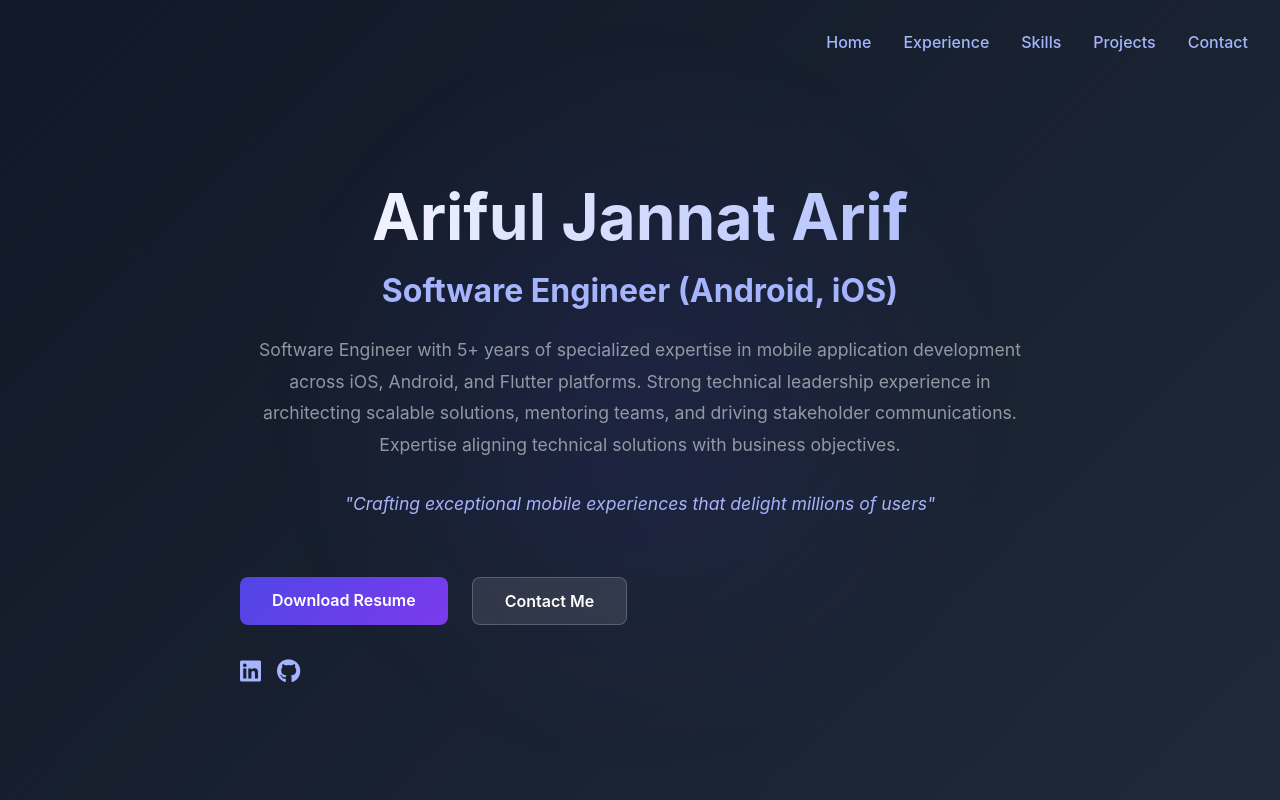
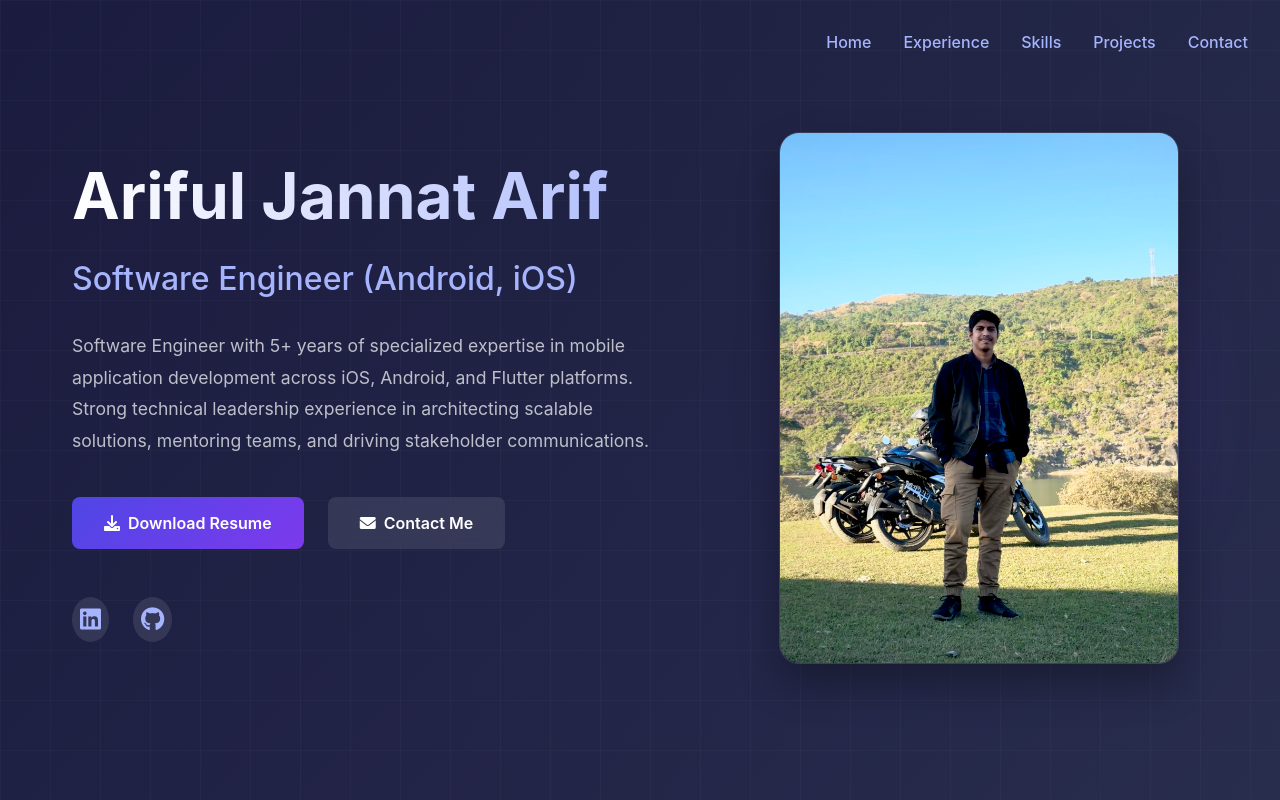
Before and after one commit to cse-ariful/portfolio, a React (Create React App) app: page / in a window 1280 px wide. Shown: the top 800 px of the page. Built offline with nearby package versions, Linux system fonts and the light colour scheme.

Commit message:
Redesigned the landing page

```diff
--- a/src/App.js
+++ b/src/App.js
@@ -8,6 +8,7 @@ import Skills from './components/Skills';
 import Projects from './components/Projects';
 import Contact from './components/Contact';
 import SideProjects from './components/SideProjects';
+import HeroAlt from './components/HeroAlt';
 
 const AppContainer = styled.div`
   min-height: 100vh;
@@ -23,7 +24,8 @@ function App() {
       <GlobalStyles />
       <Navbar />
       <Main>
-        <Hero />
+        {/* <Hero /> */}
+        <HeroAlt />
         <Skills />
         <SideProjects />
         <Experience />
--- /dev/null
+++ b/src/components/HeroAlt.js
@@ -0,0 +1,261 @@
+import React from 'react';
+import styled, { keyframes } from 'styled-components';
+
+const gradientMove = keyframes`
+  0% {
+    background-position: 0% 50%;
+  }
+  50% {
+    background-position: 100% 50%;
+  }
+  100% {
+    background-position: 0% 50%;
+  }
+`;
+
+const fadeInUp = keyframes`
+  from {
+    opacity: 0;
+    transform: translateY(20px);
+  }
+  to {
+    opacity: 1;
+    transform: translateY(0);
+  }
+`;
+
+const HeroSection = styled.section`
+  min-height: 100vh;
+  background: linear-gradient(135deg, #0f172a 0%, #1e293b 100%);
+  position: relative;
+  overflow: hidden;
+  display: flex;
+  align-items: center;
+  justify-content: center;
+`;
+
+const GradientBackground = styled.div`
+  position: absolute;
+  top: 0;
+  left: 0;
+  right: 0;
+  bottom: 0;
+  background: linear-gradient(
+    45deg,
+    rgba(79, 70, 229, 0.1) 0%,
+    rgba(124, 58, 237, 0.1) 50%,
+    rgba(139, 92, 246, 0.1) 100%
+  );
+  background-size: 200% 200%;
+  animation: ${gradientMove} 15s ease infinite;
+`;
+
+const GridPattern = styled.div`
+  position: absolute;
+  top: 0;
+  left: 0;
+  right: 0;
+  bottom: 0;
+  background-image: linear-gradient(rgba(255, 255, 255, 0.05) 1px, transparent 1px),
+    linear-gradient(90deg, rgba(255, 255, 255, 0.05) 1px, transparent 1px);
+  background-size: 50px 50px;
+  opacity: 0.5;
+`;
+
+const Content = styled.div`
+  max-width: 1200px;
+  width: 100%;
+  padding: 2rem;
+  position: relative;
+  z-index: 1;
+  display: grid;
+  grid-template-columns: 1.2fr 0.8fr;
+  gap: 4rem;
+  align-items: center;
+
+  @media (max-width: 1024px) {
+    grid-template-columns: 1fr;
+    text-align: center;
+  }
+`;
+
+const TextContent = styled.div`
+  animation: ${fadeInUp} 1s ease-out;
+
+  h1 {
+    font-size: clamp(2.5rem, 5vw, 4rem);
+    font-weight: 700;
+    margin-bottom: 1.5rem;
+    background: linear-gradient(to right, #fff, #a5b4fc);
+    -webkit-background-clip: text;
+    -webkit-text-fill-color: transparent;
+    line-height: 1.2;
+  }
+
+  h2 {
+    font-size: clamp(1.5rem, 3vw, 2rem);
+    color: #a5b4fc;
+    margin-bottom: 2rem;
+    font-weight: 500;
+  }
+
+  p {
+    font-size: 1.1rem;
+    color: #e5e7eb;
+    line-height: 1.8;
+    margin-bottom: 2.5rem;
+    opacity: 0.8;
+    max-width: 600px;
+
+    @media (max-width: 1024px) {
+      margin: 0 auto 2.5rem;
+    }
+  }
+`;
+
+const ButtonGroup = styled.div`
+  display: flex;
+  gap: 1.5rem;
+  margin-bottom: 3rem;
+
+  @media (max-width: 1024px) {
+    justify-content: center;
+  }
+
+  @media (max-width: 480px) {
+    flex-direction: column;
+    align-items: stretch;
+  }
+`;
+
+const Button = styled.a`
+  padding: 1rem 2rem;
+  border-radius: 8px;
+  font-weight: 600;
+  text-decoration: none;
+  transition: all 0.3s ease;
+  display: inline-flex;
+  align-items: center;
+  justify-content: center;
+  gap: 0.5rem;
+
+  ${props => props.primary ? `
+    background: linear-gradient(135deg, #4F46E5 0%, #7C3AED 100%);
+    color: white;
+    &:hover {
+      transform: translateY(-3px);
+      box-shadow: 0 10px 20px rgba(124, 58, 237, 0.3);
+    }
+  ` : `
+    background: rgba(255, 255, 255, 0.1);
+    color: white;
+    backdrop-filter: blur(10px);
+    &:hover {
+      background: rgba(255, 255, 255, 0.2);
+      transform: translateY(-3px);
+    }
+  `}
+`;
+
+const SocialLinks = styled.div`
+  display: flex;
+  gap: 1.5rem;
+
+  @media (max-width: 1024px) {
+    justify-content: center;
+  }
+
+  a {
+    color: #a5b4fc;
+    font-size: 1.5rem;
+    transition: all 0.3s ease;
+    padding: 0.5rem;
+    border-radius: 50%;
+    background: rgba(255, 255, 255, 0.1);
+    backdrop-filter: blur(10px);
+
+    &:hover {
+      color: white;
+      transform: translateY(-3px);
+      background: rgba(255, 255, 255, 0.2);
+    }
+  }
+`;
+
+const ImageSection = styled.div`
+  position: relative;
+  animation: ${fadeInUp} 1s ease-out 0.3s backwards;
+
+  &::before {
+    content: '';
+    position: absolute;
+    top: -20px;
+    right: -20px;
+    bottom: -20px;
+    left: -20px;
+    background: radial-gradient(circle at center, rgba(124, 58, 237, 0.2) 0%, transparent 70%);
+    border-radius: 30px;
+    filter: blur(20px);
+  }
+`;
+
+const ProfileImage = styled.img`
+  width: 100%;
+  max-width: 400px;
+  border-radius: 20px;
+  position: relative;
+  box-shadow: 0 20px 40px rgba(0, 0, 0, 0.3);
+  border: 1px solid rgba(255, 255, 255, 0.1);
+`;
+
+const HeroAlt = () => {
+  return (
+    <HeroSection id="home">
+      <GradientBackground />
+      <GridPattern />
+      <Content>
+        <TextContent>
+          <h1>Ariful Jannat Arif</h1>
+          <h2>Software Engineer (Android, iOS)</h2>
+          <p>
+            Software Engineer with 5+ years of specialized expertise in mobile application
+            development across iOS, Android, and Flutter platforms. Strong technical
+            leadership experience in architecting scalable solutions, mentoring teams,
+            and driving stakeholder communications.
+          </p>
+          <ButtonGroup>
+            <Button
+              href="/Resume.pdf"
+              download="MA-ARIFUL-JANNAT-Resume.pdf"
+              primary
+            >
+              <i className="fas fa-download"></i>
+              Download Resume
+            </Button>
+            <Button href="#contact">
+              <i className="fas fa-envelope"></i>
+              Contact Me
+            </Button>
+          </ButtonGroup>
+          <SocialLinks>
+            <a href="https://linkedin.com" target="_blank" rel="noopener noreferrer">
+              <i className="fab fa-linkedin"></i>
+            </a>
+            <a href="https://github.com" target="_blank" rel="noopener noreferrer">
+              <i className="fab fa-github"></i>
+            </a>
+
+          </SocialLinks>
+        </TextContent>
+        <ImageSection>
+          <ProfileImage
+            src={`${process.env.PUBLIC_URL}/profile_image.jpeg`}
+            alt="MA-ARIFUL JANNAT"
+          />
+        </ImageSection>
+      </Content>
+    </HeroSection>
+  );
+};
+
+export default HeroAlt;
```
